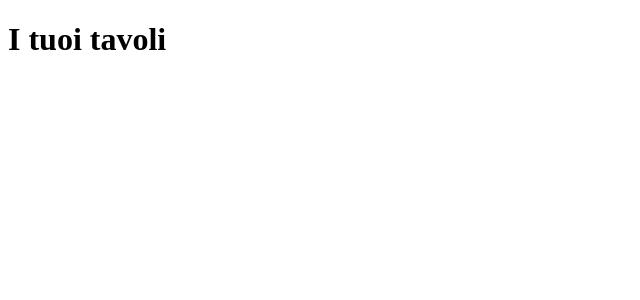
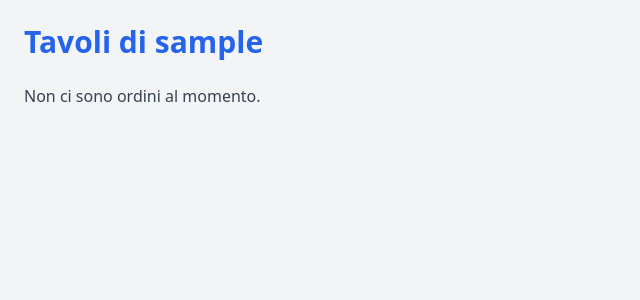
Before and after one commit to vyshyvanaEmma/php, a PHP site: page /tavoliCameriere.php in a window 1280 px wide. Shown: the top 300 px of the page, without its empty margins (0-640 px from the left). Run offline with PHP 8.4, Linux system fonts and the light colour scheme; the visitor is signed in with stand-in values (Sample User, id 1); some libraries are stand-ins or nearby versions.

Commit message:
es9_versione finale

```diff
--- a/es9_gestioneTavoliComande/tavoliCameriere.php
+++ b/es9_gestioneTavoliComande/tavoliCameriere.php
@@ -1,9 +1,49 @@
 <?php
 session_start();
-$piatti = $_SESSION["piatti"];
-$quantita = $_SESSION["quantita"];
-$numTavopli = $_SESSION['tavolo'];
+
+if (!isset($_SESSION['loggedIn']) || !$_SESSION['loggedIn']) {
+    header('Location: login.php');
+    exit();
+}
+
+$cameriere = $_SESSION['cameriere'];
+$piattiDisponibili = ["Pizza","Pasta","Patatine","Gnocchi","Bistecca","Insalata","Branzino","Tiramisu","Gelato","Acqua","Vino","Birra"];
+
+if (isset($_POST['modifica_tavolo'])) {
+    $numTavolo = $_POST['modifica_tavolo'];
+
+    if (isset($_POST['piatti'])) {
+        $piatti = $_POST['piatti'];
+    } else {
+        $piatti = array();
+    }
+
+    if (isset($_POST['quantita'])) {
+        $quantita = $_POST['quantita'];
+    } else {
+        $quantita = array();
+    }
+
+    if (!isset($_SESSION['ordini'])) {
+        $_SESSION['ordini'] = array();
+    }
+    if (!isset($_SESSION['ordini'][$cameriere])) {
+        $_SESSION['ordini'][$cameriere] = array();
+    }
+
+    $_SESSION['ordini'][$cameriere][$numTavolo] = array(
+        'piatti' => $piatti,
+        'quantita' => $quantita
+    );
+}
+
+if (isset($_SESSION['ordini'][$cameriere])) {
+    $tavoli = $_SESSION['ordini'][$cameriere];
+} else {
+    $tavoli = array();
+}
 ?>
+
 <!DOCTYPE html>
 <html lang="en">
 
@@ -11,11 +51,41 @@ $numTavopli = $_SESSION['tavolo'];
     <meta charset="UTF-8">
     <meta name="viewport" content="width=device-width, initial-scale=1.0">
     <title>Tavoli del cameriere</title>
+    <script src="https://cdn.tailwindcss.com"></script>
 </head>
 
-<body>
-    <h1 class="text-3xl font-semibold text-blue-600 mb-6">I tuoi tavoli</h1>
+<body class="bg-gray-100 font-sans antialiased text-gray-900 p-6">
+    <h1 class="text-3xl font-bold text-blue-600 mb-6">Tavoli di <?php echo htmlspecialchars($cameriere); ?></h1>
+
+    <?php
+    if (empty($tavoli)) {
+        echo "<p class='text-gray-700'>Non ci sono ordini al momento.</p>";
+    } else {
+        for ($i = 1; $i <= 15; $i++) {
+            if (isset($tavoli[$i])) {
+                $ordine = $tavoli[$i];
+                echo "<div class='bg-white p-4 rounded-lg shadow-md mb-4'>";
+                echo "<h2 class='text-xl font-semibold text-gray-800 mb-2'>Tavolo $i</h2>";
+
+                echo "<form method='POST'>";
+                foreach ($piattiDisponibili as $piatto) {
+                    $checked = in_array($piatto, $ordine['piatti']) ? "checked" : "";
+                    $qty = isset($ordine['quantita'][$piatto]) ? intval($ordine['quantita'][$piatto]) : 0;
+                    echo "<div class='flex items-center space-x-2 mb-1'>";
+                    echo "<input type='checkbox' name='piatti[]' value='$piatto' $checked>";
+                    echo "<span>$piatto</span>";
+                    echo "<input type='number' name='quantita[$piatto]' min='0' value='$qty' class='w-16 text-center border rounded'>";
+                    echo "</div>";
+                }
+
+                echo "<input type='hidden' name='modifica_tavolo' value='$i'>";
+                echo "<button type='submit' class='mt-2 px-4 py-2 bg-blue-600 text-white rounded hover:bg-blue-700'>Aggiorna Ordine</button>";
+                echo "</form>";
+                echo "</div>";
+            }
+        }
+    }
+    ?>
 
 </body>
-
 </html>
```
Also changed, not shown: es9_gestioneTavoliComande/ordineEffetuato.php (+22 -3 lines).
